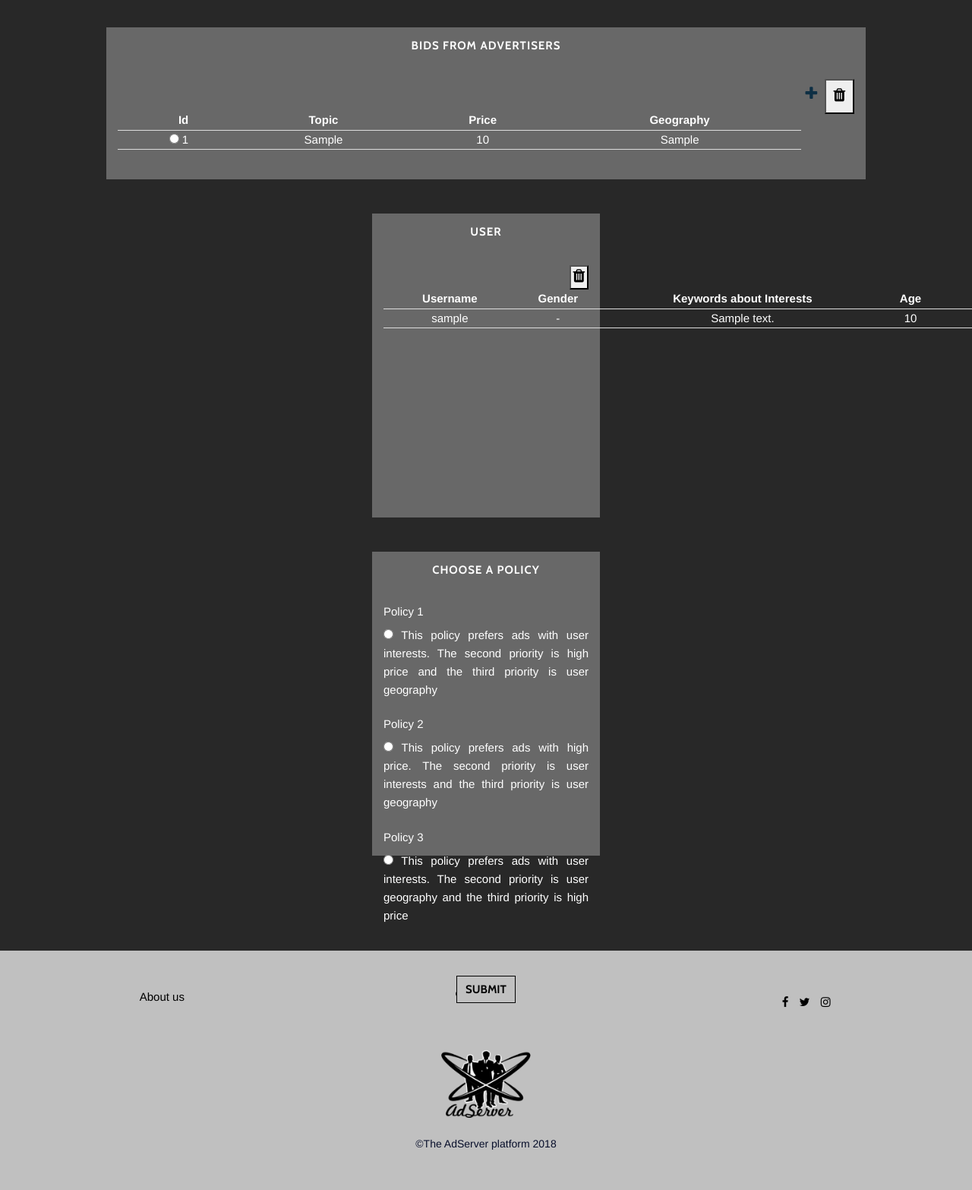
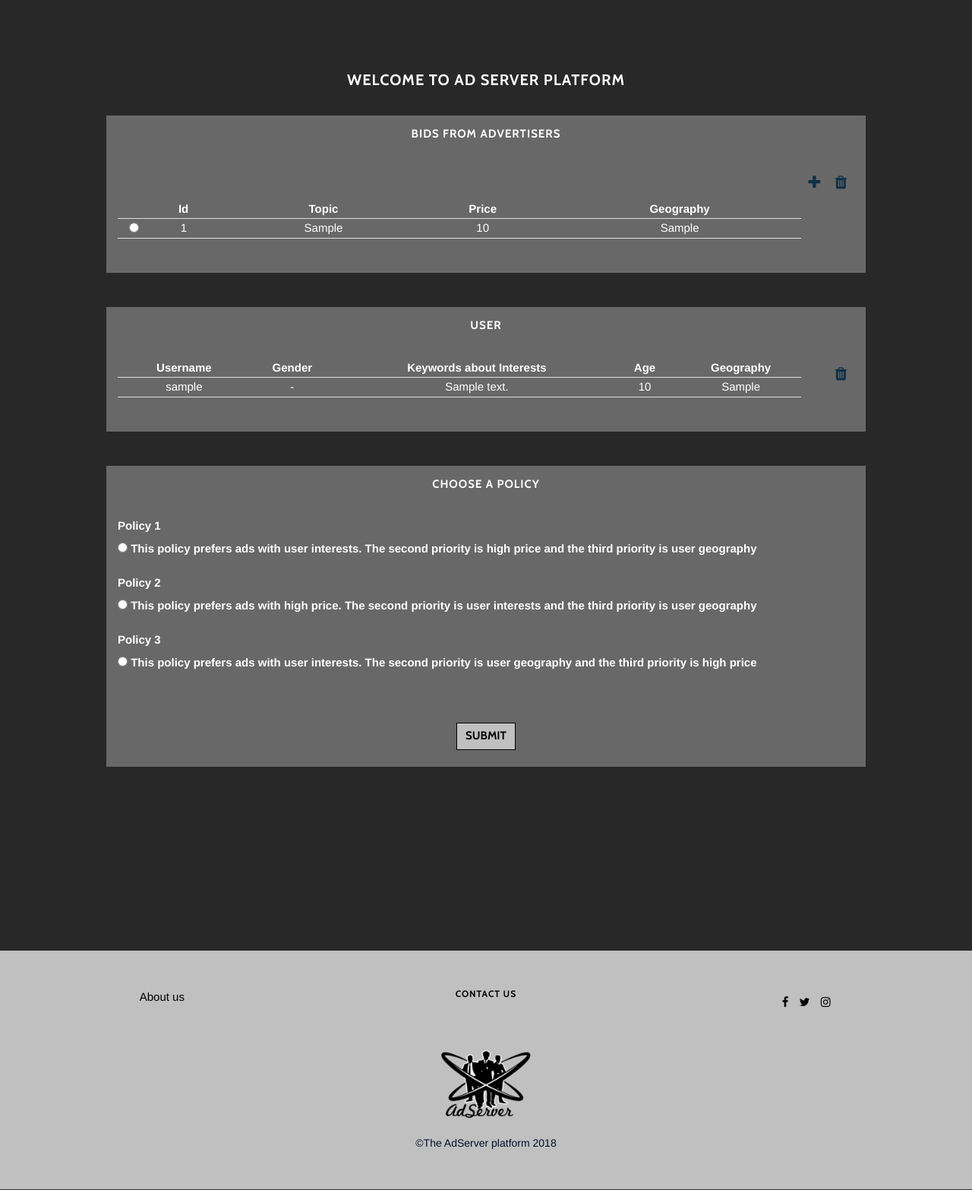
Before and after one commit to Constantina1996/Adserv, a PHP site: page /memberpage.php in a window 1280 px wide; the page is wider, and only the part inside the window is pictured. Shown: the part 149-1715 px from the top of that part at 76% size. Run offline with PHP 8.4, Linux system fonts and the light colour scheme; the visitor is signed in with stand-in values (Sample User, id 1); tables that the repository leaves empty hold one stand-in row (values such as "Sample post"); some libraries are stand-ins or nearby versions.

Commit message:
Add files via upload

```diff
--- a/SQL/DB_creation_script.sql
+++ b/SQL/DB_creation_script.sql
@@ -26,7 +26,7 @@
 
 
 CREATE TABLE IF NOT EXISTS users (
-  userID int(11) NOT NULL AUTO_INCREMENT,
+  userID int(11) DEFAULT '1',
   adminID int(11),
   username varchar(255) NOT NULL,
   keywordsAboutInterests varchar(255),
--- a/css/grayscale.css
+++ b/css/grayscale.css
@@ -64,10 +64,13 @@
 
 #add input[type=text]{
     float:right;
+
 }
+
 
 #add select{
     float:right;
+
 }
 body {
   font-family: 'Cabin Regular', 'Helvetica Neue', Helvetica, Arial, sans-serif !important;
@@ -96,17 +99,6 @@
   text-transform: uppercase;
 }
 
-p {
-  font-size: 16px;
-  line-height: 1.5;
-  margin: 0 0 25px; }
-  @media (min-width: 768px) {
-    p {
-      font-size: 18px;
-      line-height: 1.6;
-      margin: 0 0 35px;
-      }
-}
 
 a {
   -webkit-transition: all 0.2s ease-in-out;
@@ -119,6 +111,47 @@
     color:  white;
 }
 
+#bitsform button {
+  -webkit-transition: all 0.2s ease-in-out;
+  -moz-transition: all 0.2s ease-in-out;
+  transition: all 0.2s ease-in-out;
+  color: #0e2f44;
+         background-color: transparent;
+    border: none;
+     padding:1%;
+
+}
+  #bitsform button:focus, #bitsform button:hover {
+    text-decoration: none;
+    color:  white;
+         background-color: transparent;
+          border: none;
+
+}
+
+#userform button {
+  -webkit-transition: all 0.2s ease-in-out;
+  -moz-transition: all 0.2s ease-in-out;
+  transition: all 0.2s ease-in-out;
+  color: #0e2f44;
+         background-color: transparent;
+    border: none;
+     padding:1%;
+
+}
+  #userform button:focus, #userform button:hover {
+    text-decoration: none;
+    color:  white;
+         background-color: transparent;
+          border: none;
+
+}
+
+ #bitsform input[type=radio]{
+   float:left;
+margin-top:3%;
+
+}
 #footer a {
   color: black;
 }
@@ -141,6 +174,7 @@
 
 }
 table{
+    padding-top:-10px;
     width:900px;
     height: auto;
 }
@@ -232,22 +266,32 @@
   padding-bottom: 150px;
   color: black;
     width: 100%;
+
   -webkit-background-size: cover;
   -moz-background-size: cover;
   -o-background-size: cover;
   background-size: cover;
   background-color:#282828;
 }
-.contact-section {
+
+#contact {
   padding-top: 150px;
   padding-bottom: 150px;
   color: white;
-        width: 100%;
-    background-color:#C0C0C0;
+    font-size:18px;
+   width: 100%;
+     background-color:#282828;
   -webkit-background-size: cover;
   -moz-background-size: cover;
   -o-background-size: cover;
   background-size: cover;
+}
+#contact a{
+    color:white;
+}
+
+#contact a:hover{
+    color:cadetblue;
 }
 
 #loginbtn {
@@ -273,25 +317,37 @@
 
 
 }
-#policyform,#user{
+#policyform{
+
     background-color: rgba(250,250,250,0.3) ;
-    width: 300px;
+    width: 1000px;
+    height: auto;
+    font-size:15px;
+    text-align: left;
+    font-weight: bold;
+}
+
+#user{
+
+    width: 400px;
     height: 400px;
     font-size:15px;
     text-align:justify;
 
+}
+#{
 
+    margin-top:10px;
 
 }
-#bitsform{
+#bitsform,#user{
     background-color: rgba(250,250,250,0.3) ;
     width: 1000px;
-    height: 200px;
+    height: auto;
     font-size:15px;
 
+}
 
-
-}
 #policyform p{
     font-size:13px;
     text-align:justify;
```
Also changed, not shown: 3 other files.
